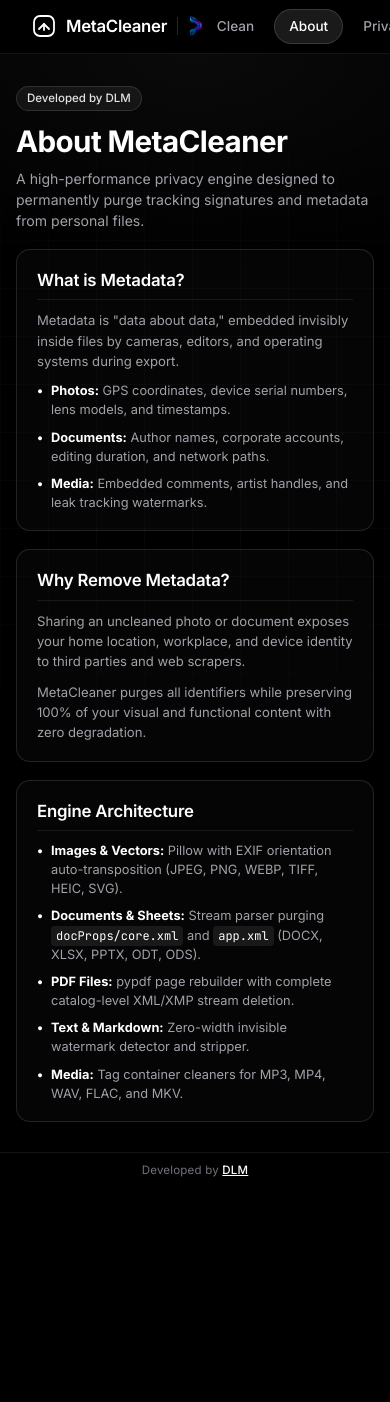
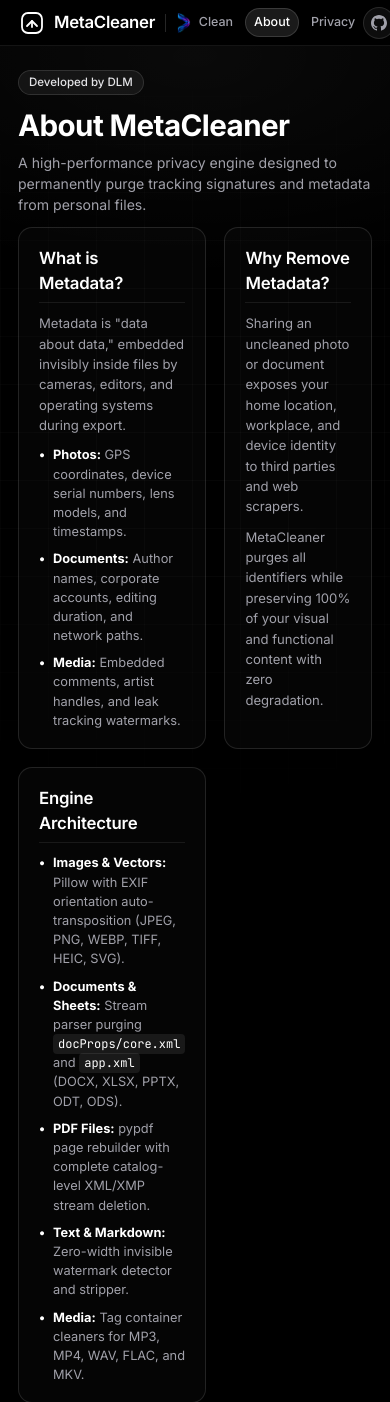
Before and after one commit to aryavartsubhammoharana/MetaCleaner, a Flask app: page /about in a window 390 px wide. Shown: the top 1402 px of the page. Before the commit the page ends 1177 px from the top, so only its background shows below. Run offline with Flask 3, Linux system fonts and the light colour scheme.

Commit message:
Add responsive UI for tablets, iPad, mobile, and wide desktop

```diff
--- a/static/css/style.css
+++ b/static/css/style.css
@@ -723,6 +723,7 @@ html, body {
 .hidden {
     display: none !important;
 }
+
 @media (max-width: 900px) {
     html, body {
         height: auto;
@@ -740,6 +741,8 @@ html, body {
         padding: 30px 16px;
     }
 }
+
+}
 @keyframes fadeInUp {
   from {opacity: 0; transform: translateY(20px);}
   to {opacity: 1; transform: translateY(0);}
@@ -752,3 +755,86 @@ html, body {
 .fade-in {
   animation: fadeIn 0.5s ease-out both;
 }
+
+/* Responsive adjustments for tablets and iPads */
+@media (max-width: 1200px) {
+    /* Reduce navbar height on medium screens */
+    .navbar-header {
+        height: 48px;
+        min-height: 48px;
+        padding: 0 24px;
+    }
+    /* Adjust main content padding */
+    .main-content {
+        padding: 24px 20px;
+    }
+    /* About page grid: two columns on medium screens */
+    .about-grid-columns {
+        grid-template-columns: 1fr 1fr;
+    }
+    /* Privacy pillars: two columns on medium screens */
+    .privacy-grid-pillars {
+        grid-template-columns: repeat(2, 1fr);
+    }
+}
+
+/* Mobile specific tweaks */
+@media (max-width: 600px) {
+    .navbar-header {
+        height: 44px;
+        min-height: 44px;
+        padding: 0 16px;
+    }
+    .main-content {
+        padding: 20px 12px;
+    }
+    .about-grid-columns,
+    .privacy-grid-pillars {
+        grid-template-columns: 1fr;
+    }
+    .unscrollable-page {
+        gap: 12px;
+    }
+    .nav-links {
+        gap: 4px;
+    }
+    .nav-link {
+        font-size: 0.78rem;
+        padding: 4px 8px;
+    }
+}
+
+/* iPad and larger tablets (portrait) */
+@media (max-width: 1024px) {
+    .about-grid-columns {
+        grid-template-columns: 1fr 1fr;
+    }
+    .privacy-grid-pillars {
+        grid-template-columns: repeat(2, 1fr);
+    }
+    .navbar-header {
+        height: 46px;
+        min-height: 46px;
+        padding: 0 20px;
+    }
+    .main-content {
+        padding: 22px 18px;
+    }
+}
+
+/* Desktop enhancements for wide screens */
+@media (min-width: 1500px) {
+    .main-content {
+        max-width: 1400px;
+        padding: 32px 40px;
+    }
+    .navbar-container {
+        max-width: 1400px;
+    }
+    .about-grid-columns {
+        grid-template-columns: 1fr 1fr 1fr;
+    }
+    .privacy-grid-pillars {
+        grid-template-columns: repeat(4, 1fr);
+    }
+}
```
